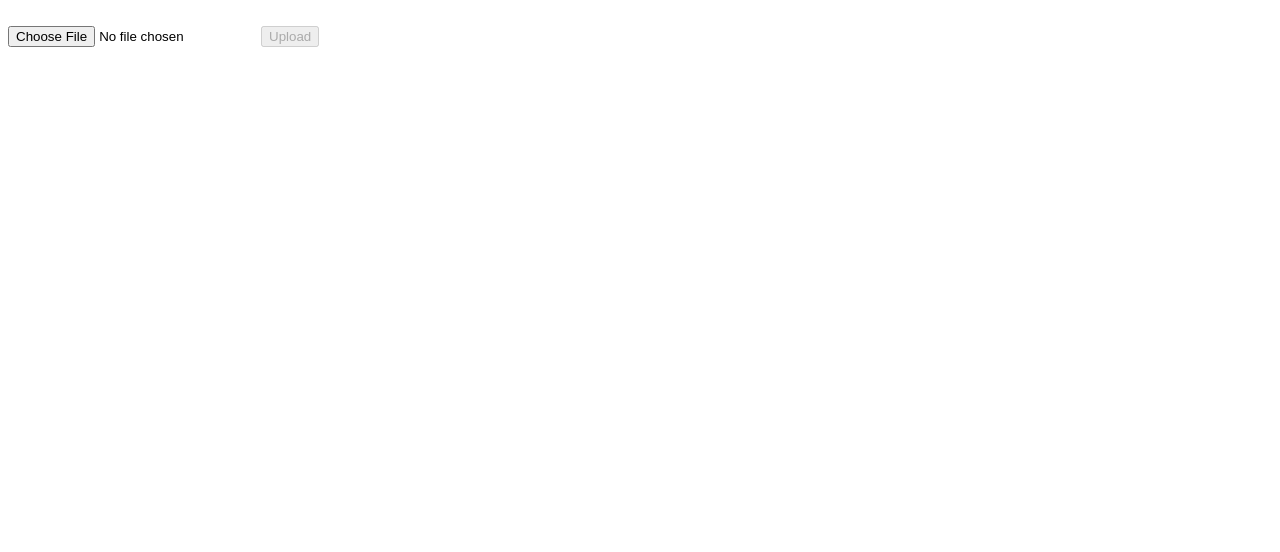
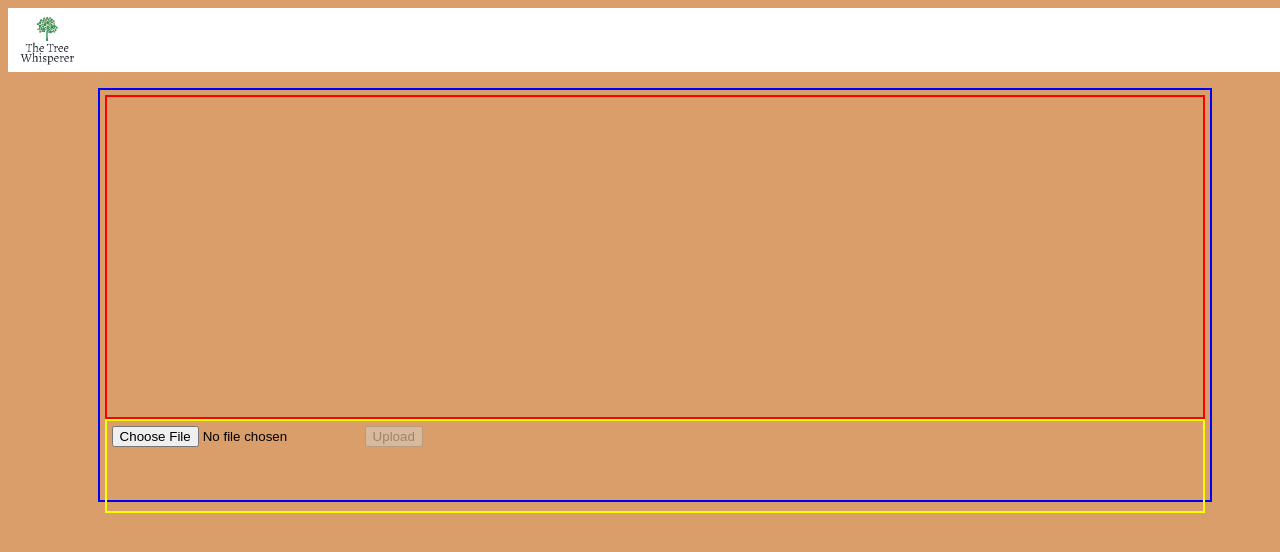
Before and after one commit to kerenren/TheTreeWhisperer, a React (Create React App) app in the folder tree-whisperer/: page / in a window 1280 px wide. Shown: the top 552 px of the page. Built offline with nearby package versions, Linux system fonts and the light colour scheme.

Commit message:
styling, upload photo and analyze

```diff
--- a/tree-whisperer/package.json
+++ b/tree-whisperer/package.json
@@ -7,8 +7,10 @@
     "@testing-library/react": "^9.3.2",
     "@testing-library/user-event": "^7.1.2",
     "axios": "^0.20.0",
+    "cuid": "^2.1.8",
     "react": "^16.13.1",
     "react-dom": "^16.13.1",
+    "react-dropzone": "^11.0.3",
     "react-scripts": "3.4.3"
   },
   "scripts": {
--- a/tree-whisperer/src/App.css
+++ b/tree-whisperer/src/App.css
@@ -0,0 +1,32 @@
+nav {
+  /* position: fixed; */
+  top: 0;
+  width: 100vw;
+  height: 8vh;
+  background: #ffffff;
+}
+
+body {
+  background: #d99e6a;
+}
+
+.wrapper {
+  border: 2px solid blue;
+  width: 86vw;
+  height: 50vh;
+  margin: 2vh 7vw;
+  padding: 5px;
+}
+
+.image-div {
+  border: 2px solid red;
+  height: 80%;
+}
+
+.buttons {
+  border: 2px solid yellow;
+  height: 20%;
+  padding: 5px;
+  /* display: flex; */
+  /* justify-content: space-evenly; */
+}
--- a/tree-whisperer/src/App.js
+++ b/tree-whisperer/src/App.js
@@ -1,10 +1,34 @@
-import React from "react";
+import React, { useCallback, useState } from "react";
 import "./App.css";
 import Classifier from "./components/Classifier.jsx";
+import Dropzone from "./components/DropZone.jsx";
+import ImageList from "./components/ImageList.jsx";
+import NavBar from "./components/NavBar.jsx";
+import cuid from "cuid";
 
 function App() {
+  const [images, setImages] = useState([]);
+
+  const onDrop = useCallback((acceptedFiles) => {
+    acceptedFiles.map((file) => {
+      const reader = new FileReader();
+      reader.onload = function (e) {
+        setImages((prevState) => [
+          ...prevState,
+          { id: cuid(), src: e.target.result },
+        ]);
+      };
+      reader.readAsDataURL(file);
+      console.log(file);
+      return file;
+    });
+  }, []);
+
   return (
     <div className="App">
+      <NavBar />
+      {/* <Dropzone onDrop={onDrop} accept={"image/*"} />
+      <ImageList images={images} /> */}
       <Classifier />
     </div>
   );
--- a/tree-whisperer/src/components/Classifier.jsx
+++ b/tree-whisperer/src/components/Classifier.jsx
@@ -5,6 +5,7 @@ const Classifier = () => {
   const [selectedFile, setSelectedFile] = useState(null);
   const [uploadBtn, setuploadBtn] = useState(true);
   const [img, setImg] = useState(null);
+  const [response, setResponse] = useState(null);
 
   const fileSelectedHandler = (event) => {
     console.log(event.target.files[0].name);
@@ -13,20 +14,33 @@ const Classifier = () => {
     setImg(URL.createObjectURL(event.target.files[0]));
   };
 
-  const fileUploadHandler = () => {
+  const fileUploadHandler = async () => {
     const fd = new FormData();
     fd.append("image", selectedFile, selectedFile.name);
-    axios.post("http://127.0.0.1:5000/", fd).then((res) => {
-      console.log(res);
-    });
+    try {
+      const response = await axios.post(
+        "http://127.0.0.1:5000/upload_leaf",
+        fd
+      );
+      const analyze_response = await axios.post(
+        "http://127.0.0.1:5000/analyze_leaf",
+        selectedFile
+      );
+      setResponse(analyze_response.statusText);
+    } catch (error) {
+      console.error(error);
+    }
   };
 
   return (
     <div className="App">
-      <div>
+      <div className="wrapper">
+        <div className="image-div">
           <img src={img} />
         </div>
+        <div className="buttons">
           <input type="file" onChange={(e) => fileSelectedHandler(e)} />
+
           <button
             disabled={uploadBtn}
             type="submit"
@@ -35,6 +49,9 @@ const Classifier = () => {
             Upload
           </button>
         </div>
+      </div>
+      {response ? <div>{response}</div> : null}
+    </div>
   );
 };
 
--- /dev/null
+++ b/tree-whisperer/src/components/DropZone.jsx
@@ -0,0 +1,27 @@
+import React from "react";
+// Import the useDropzone hooks from react-dropzone
+import { useDropzone } from "react-dropzone";
+
+const Dropzone = ({ onDrop, accept }) => {
+  const { getRootProps, getInputProps, isDragActive } = useDropzone({
+    onDrop,
+    accept,
+  });
+
+  return (
+    <div {...getRootProps()}>
+      <input className="dropzone-input" {...getInputProps()} />
+      <div className="text-center">
+        {isDragActive ? (
+          <p className="dropzone-content">Release to drop your leaf here</p>
+        ) : (
+          <p className="dropzone-content">
+            Drag and drop your plant photo here, or click to select photos
+          </p>
+        )}
+      </div>
+    </div>
+  );
+};
+
+export default Dropzone;
--- /dev/null
+++ b/tree-whisperer/src/components/ImageList.jsx
@@ -0,0 +1,19 @@
+import React from "react";
+
+const Image = ({ image }) => {
+  return (
+    <div className="file-item">
+      <img alt={`img - ${image.id}`} src={image.src} className="file-img" />
+    </div>
+  );
+};
+
+const ImageList = ({ images }) => {
+  const renderImage = (image, index) => {
+    return <Image image={image} key={`${image.id}-image`} />;
+  };
+
+  return <section className="file-list">{images.map(renderImage)}</section>;
+};
+
+export default ImageList;
--- /dev/null
+++ b/tree-whisperer/src/components/NavBar.jsx
@@ -0,0 +1,14 @@
+import React from "react";
+
+const NavBar = () => {
+  return (
+    <nav>
+      <img
+        style={{ height: "100%" }}
+        src={require("../images/TheTreeWhisperer.jpeg")}
+      />
+    </nav>
+  );
+};
+
+export default NavBar;
```
Also changed, not shown: tree-whisperer/src/images/TheTreeWhisperer.jpeg (added), 1 other file (tests, documents, lock files or other folders). Lines whose indentation alone changed are shown as unchanged.
